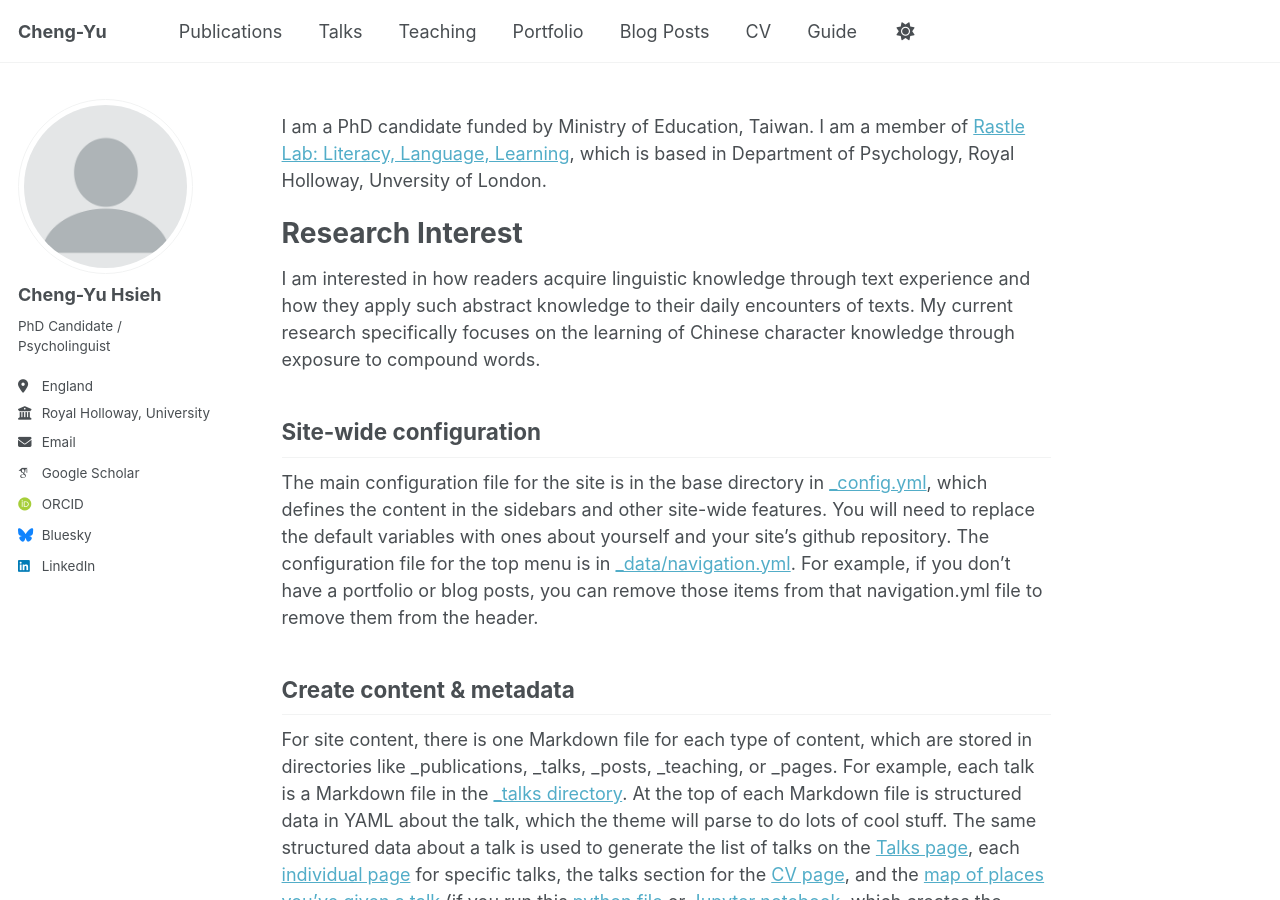
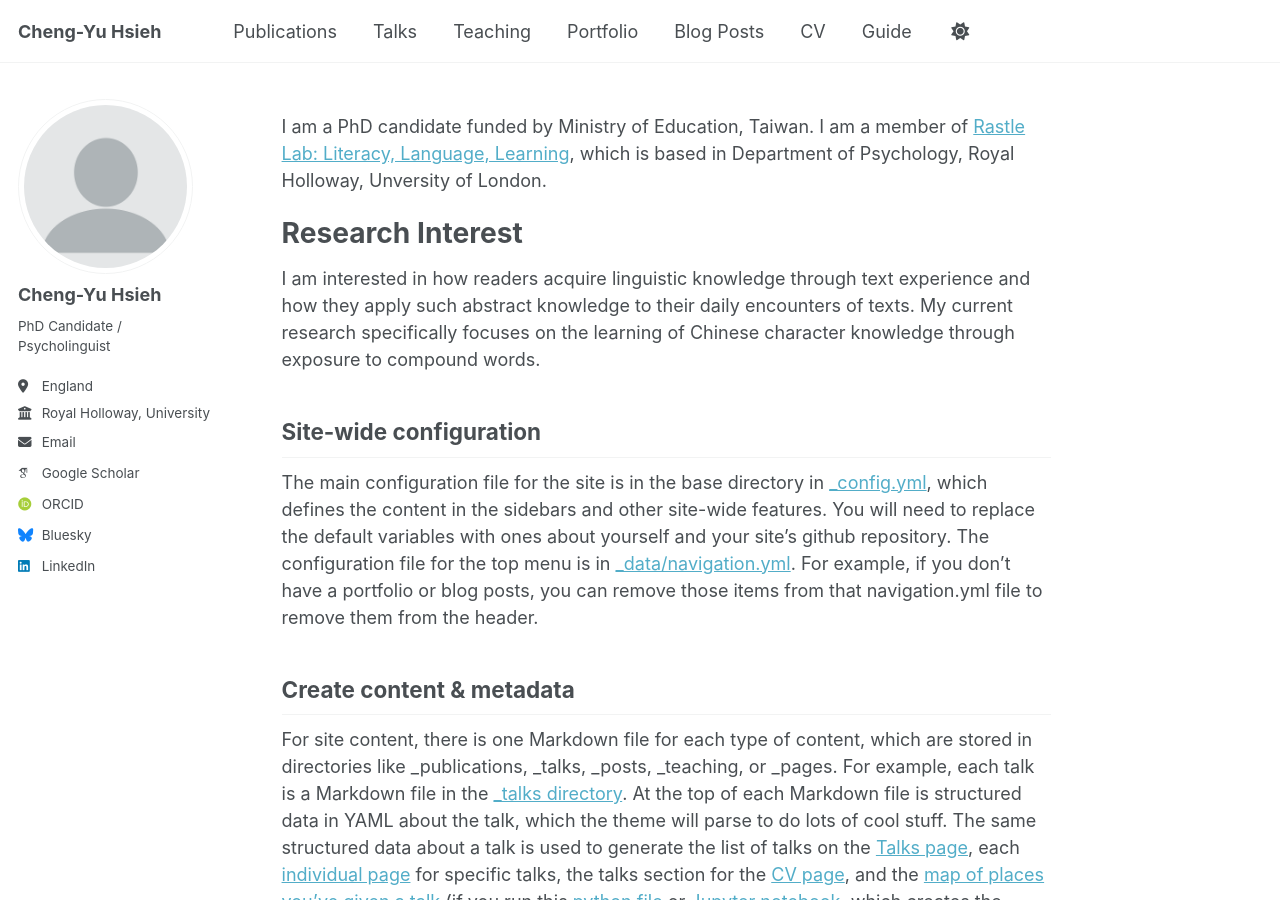
Before and after one commit to cyhsieh-psy/cyhsieh-psy.github.io, a Jekyll site: the page built from _pages/about.md, in a window 1280 px wide and 900 px high. Built offline with Jekyll 4.4.1, drawn with Linux system fonts in a browser that asks for light colours; some web fonts are replaced; a script that is not in the unit is left out; a file with an impossible date is left out.

Commit message:
Update _config.yml

```diff
--- a/_config.yml
+++ b/_config.yml
@@ -9,7 +9,7 @@
 # Basic Site Settings
 locale                   : "en-UK"
 site_theme               : "default" # Currently available options are "default", "air"
-title                    : "Cheng-Yu"
+title                    : "Cheng-Yu Hsieh"
 title_separator          : "-"
 name                     : &name "Cheng-Yu Hsieh"
 description              : &description "academic portfolio"   # Update this with a general description of your site, this is the default if not overridden by a page
```
